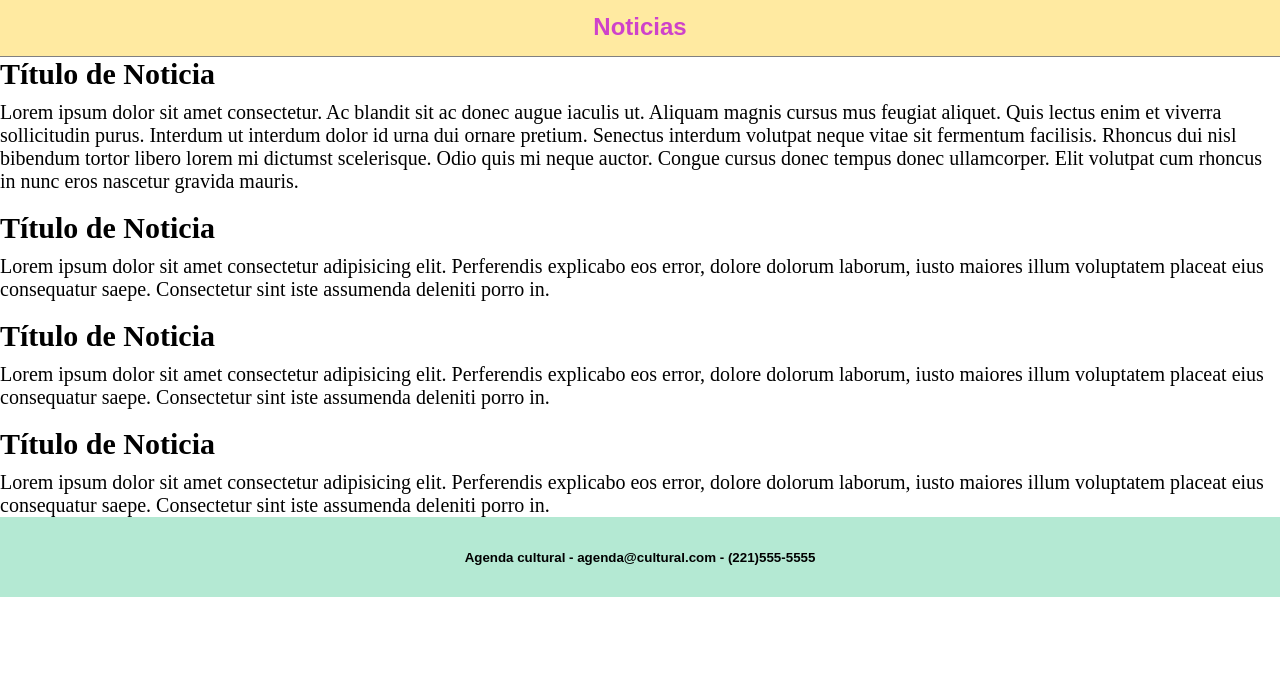
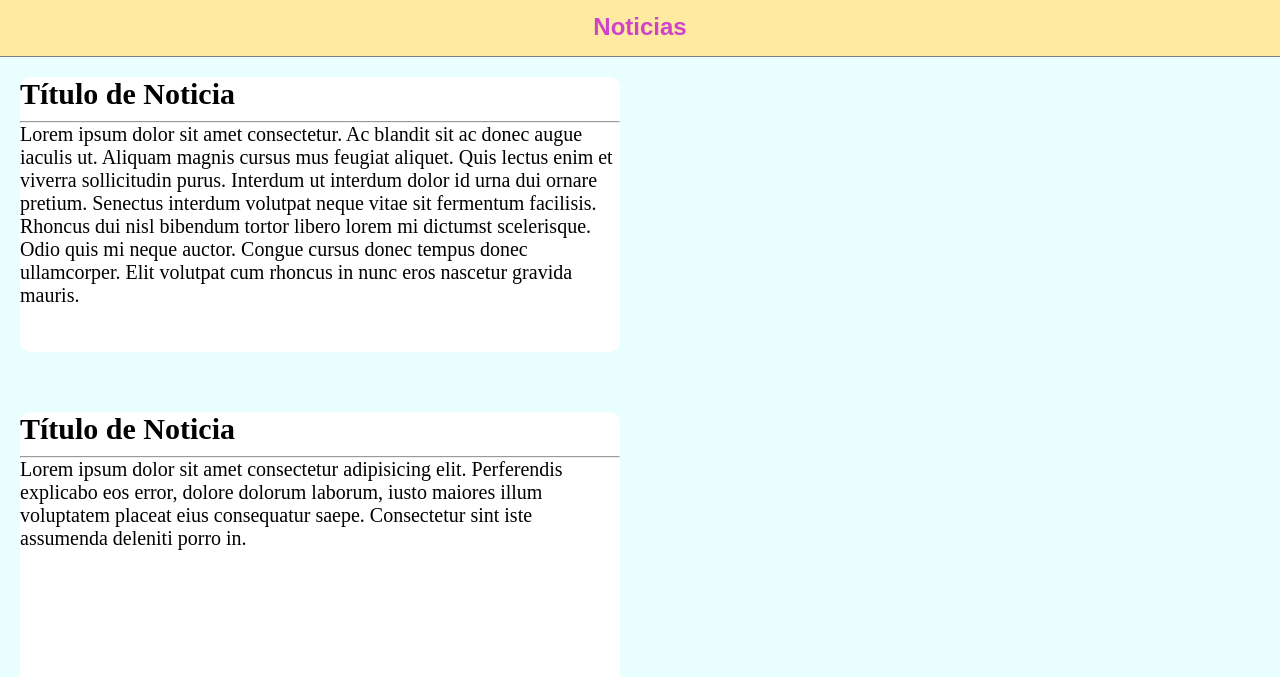
Before and after one commit to joseborr/agenda_cultural, a plain HTML site: page pages/noticias.html in a window 1280 px wide. Shown: the part 123-800 px from the top of the page. Drawn offline with Linux system fonts and the light colour scheme.

Commit message:
modifico estilos

```diff
--- a/css/style.css
+++ b/css/style.css
@@ -131,14 +131,15 @@ article p{
 .espacios-container{
     display:flex;
     height:500px;
-
+    flex-wrap: wrap;
+    align-items: center;
     background-color: #E8FEFF;
+    overflow: visible;
 
 }
 .tarjeta-espacio{
     display: flex;
     flex-flow: column wrap;
-
     height: 240px;
     width: 440px;
     border-radius: 10px;
@@ -154,6 +155,20 @@ article p{
 
 .tarjeta-espacio img{
     height: 200px;
+}
+.noticias{
+    display: flex;
+    gap: 20px;
+    background-color: #E8FEFF;
+    flex-wrap: wrap;
+}
+.tarjeta-noticia {
+    display:flex;
+    border-radius: 10px;
+    background-color: white;
+    height: 275px;
+    width: 600px;
+    margin:20px;
 }
 .footer {
     display:flex;
--- a/pages/noticias.html
+++ b/pages/noticias.html
@@ -33,21 +33,27 @@
         <div class="ubicacion-container">
             <h2>Noticias</h2>
         </div>
-        <div class="tarjeta-noticia-1">
+        <div class="noticias">
+            <div class="tarjeta-noticia n1">
                 <article>
                     <h3>Título de Noticia</h3>
+                    <hr>
                     <p>Lorem ipsum dolor sit amet consectetur. Ac blandit sit ac donec augue iaculis ut. Aliquam magnis
                         cursus
-                    mus feugiat aliquet. Quis lectus enim et viverra sollicitudin purus. Interdum ut interdum dolor id
+                        mus feugiat aliquet. Quis lectus enim et viverra sollicitudin purus. Interdum ut interdum dolor
+                        id
                         urna
-                    dui ornare pretium. Senectus interdum volutpat neque vitae sit fermentum facilisis. Rhoncus dui nisl
-                    bibendum tortor libero lorem mi dictumst scelerisque. Odio quis mi neque auctor. Congue cursus donec
+                        dui ornare pretium. Senectus interdum volutpat neque vitae sit fermentum facilisis. Rhoncus dui
+                        nisl
+                        bibendum tortor libero lorem mi dictumst scelerisque. Odio quis mi neque auctor. Congue cursus
+                        donec
                         tempus donec ullamcorper. Elit volutpat cum rhoncus in nunc eros nascetur gravida mauris.</p>
                 </article>
             </div>
-        <div class="tarjeta-noticia-2"><img src="" alt="">
+            <div class="tarjeta-noticia n2"><img src="" alt="">
                 <article>
                     <h3>Título de Noticia</h3>
+                    <hr>
                     <p>Lorem ipsum dolor sit amet consectetur adipisicing elit. Perferendis explicabo eos error, dolore
                         dolorum
                         laborum, iusto maiores illum voluptatem placeat eius consequatur saepe. Consectetur sint iste
@@ -55,9 +61,10 @@
                         deleniti porro in.</p>
                 </article>
             </div>
-        <div class="tarjeta-noticia-3"><img src="" alt="">
+            <div class="tarjeta-noticia n3"><img src="" alt="">
                 <article>
                     <h3>Título de Noticia</h3>
+                    <hr>
                     <p>Lorem ipsum dolor sit amet consectetur adipisicing elit. Perferendis explicabo eos error, dolore
                         dolorum
                         laborum, iusto maiores illum voluptatem placeat eius consequatur saepe. Consectetur sint iste
@@ -65,15 +72,17 @@
                         deleniti porro in.</p>
                 </article>
             </div>
-        <div class="tarjeta-noticia-4"><img src="" alt="">
+            <div class="tarjeta-noticia n4"><img src="" alt="">
                 <article>
                     <h3>Título de Noticia</h3>
+                    <hr>
                     <p>Lorem ipsum dolor sit amet consectetur adipisicing elit. Perferendis explicabo eos error, dolore
                         dolorum
                         laborum, iusto maiores illum voluptatem placeat eius consequatur saepe. Consectetur sint iste
                         assumenda
                         deleniti porro in.</p>
                 </article>
+            </div>
         </div>
     </main>
     <footer>
```
Lines whose indentation alone changed are shown as unchanged.
